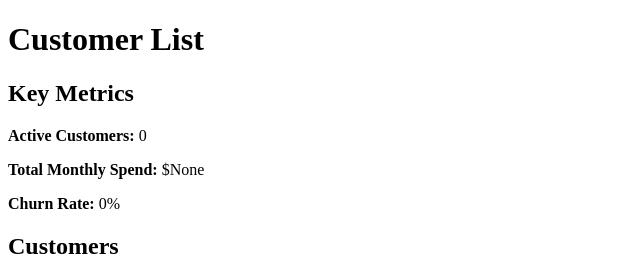
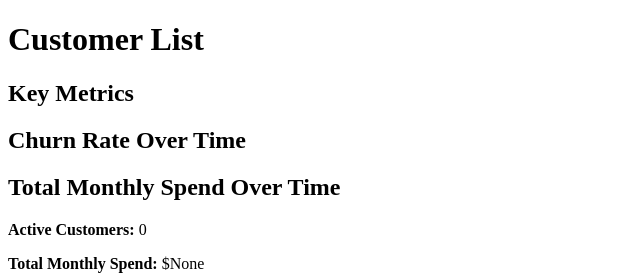
Before and after one commit to gauthamgtg/SaaS-Analytics, a Flask app: page / in a window 1280 px wide. Shown: the top 280 px of the page, without its empty margins (0-640 px from the left). Run offline with Flask 3, Linux system fonts and the light colour scheme; data that the repository does not hold is empty.

Commit message:
Added churn chart

```diff
--- a/app.py
+++ b/app.py
@@ -1,6 +1,7 @@
 from flask import Flask, render_template
 from flask_sqlalchemy import SQLAlchemy
 import datetime
+from datetime import datetime, timedelta
 from flask import Flask, render_template, request, redirect, url_for
 
 app = Flask(__name__)
@@ -34,10 +35,24 @@
     # Calculate the total monthly spend
     total_spend = db.session.query(db.func.sum(Customer.monthly_spend)).scalar()
 
-    # Calculate churn rate: churned customers / total customers
-    total_customers = Customer.query.count()
-    churned_customers = Customer.query.filter(Customer.subscription_end != None).count()
-    churn_rate = (churned_customers / total_customers) * 100 if total_customers > 0 else 0
+    # Define the date range for churn calculation (last 30 days)
+    today = datetime.today()
+    last_month = today - timedelta(days=30)
+
+    # Calculate churned customers in the past month
+    churned_customers_last_month = Customer.query.filter(
+        Customer.subscription_end != None,  # Ended subscriptions
+        Customer.subscription_end >= last_month,  # Only within the past month
+        Customer.subscription_end <= today  # Up to today
+    ).count()
+
+    # Calculate total customers who were active at the beginning of the period (last month)
+    total_customers_last_month = Customer.query.filter(
+        Customer.subscription_start <= last_month  # Customers who were active 30 days ago
+    ).count()
+
+    # Calculate churn rate for the last month
+    churn_rate = (churned_customers_last_month / total_customers_last_month) * 100 if total_customers_last_month > 0 else 0
 
     return render_template('index.html',
                            customers=customers,
@@ -51,7 +66,7 @@
 def add_customer():
     if request.method == 'POST':
         name = request.form['name']
-        start = datetime.datetime.strptime(request.form['start'], '%Y-%m-%d').date()
+        start = datetime.strptime(request.form['start'], '%Y-%m-%d').date()
         end = request.form['end'] or None  # If the subscription is still active
         monthly_spend = float(request.form['monthly_spend'])
 
@@ -88,5 +103,61 @@
     # GET request: render edit form with existing customer data
     return render_template('edit.html', customer=customer)
 
+
+def generate_churn_rate_chart():
+    # Query data for churn rate over time (example: monthly churn rate for the past year)
+    today = datetime.today()
+    churn_rate_data = []
+    dates = []
+
+    for i in range(12):
+        start_date = today - timedelta(days=(i + 1) * 30)
+        end_date = today - timedelta(days=i * 30)
+        churned_customers = Customer.query.filter(
+            Customer.subscription_end != None,
+            Customer.subscription_end >= start_date,
+            Customer.subscription_end < end_date
+        ).count()
+        total_customers = Customer.query.filter(Customer.subscription_start < start_date).count()
+        churn_rate = (churned_customers / total_customers) * 100 if total_customers > 0 else 0
+        churn_rate_data.append(churn_rate)
+        dates.append(start_date.strftime('%Y-%m'))
+
+    churn_rate_data.reverse()
+    dates.reverse()
+
+    churn_rate_chart = go.Figure(data=[
+        go.Scatter(x=dates, y=churn_rate_data, mode='lines+markers', name='Churn Rate')
+    ])
+    churn_rate_chart.update_layout(title='Monthly Churn Rate', xaxis_title='Month', yaxis_title='Churn Rate (%)')
+
+    return pio.to_html(churn_rate_chart, full_html=False)
+
+def generate_monthly_spend_chart():
+    # Query data for total monthly spend (example: for the past year)
+    today = datetime.today()
+    monthly_spend_data = []
+    dates = []
+
+    for i in range(12):
+        start_date = today - timedelta(days=(i + 1) * 30)
+        end_date = today - timedelta(days=i * 30)
+        total_spend = db.session.query(db.func.sum(Customer.monthly_spend)).filter(
+            Customer.subscription_start < end_date,
+            (Customer.subscription_end == None) | (Customer.subscription_end >= start_date)
+        ).scalar() or 0
+        monthly_spend_data.append(total_spend)
+        dates.append(start_date.strftime('%Y-%m'))
+
+    monthly_spend_data.reverse()
+    dates.reverse()
+
+    monthly_spend_chart = go.Figure(data=[
+        go.Bar(x=dates, y=monthly_spend_data, name='Total Monthly Spend')
+    ])
+    monthly_spend_chart.update_layout(title='Total Monthly Spend', xaxis_title='Month', yaxis_title='Total Spend')
+
+    return pio.to_html(monthly_spend_chart, full_html=False)
+
 if __name__ == '__main__':
     app.run(debug=True)
--- a/templates/index.html
+++ b/templates/index.html
@@ -8,6 +8,15 @@
 
     <!-- Key Metrics Section -->
     <h2>Key Metrics</h2>
+    <h2>Churn Rate Over Time</h2>
+    <div id="churn-rate-chart">
+        {{ churn_rate_chart | safe }}
+    </div>
+
+    <h2>Total Monthly Spend Over Time</h2>
+    <div id="monthly-spend-chart">
+        {{ monthly_spend_chart | safe }}
+    </div>
     <p><strong>Active Customers:</strong> {{ active_customers }}</p>
     <p><strong>Total Monthly Spend:</strong> ${{ total_spend }}</p>
     <p><strong>Churn Rate:</strong> {{ churn_rate }}%</p>
```
